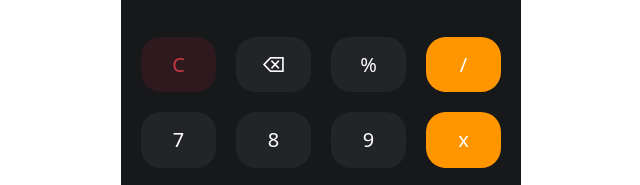
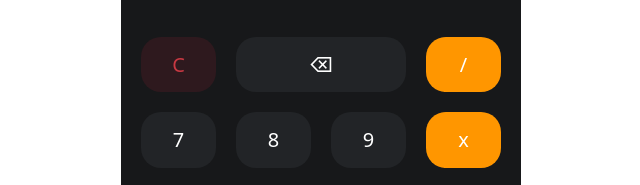
Before and after one commit to simoneschiavo/calculator, a plain HTML site: page index.html in a window 1280 px wide. Shown: the part 296-481 px from the top of the page, 319-959 px from the left. Drawn offline with Linux system fonts and the light colour scheme.

Commit message:
Make Backspace button big twice as normal

```diff
--- a/index.html
+++ b/index.html
@@ -16,7 +16,6 @@
             <div class="row">
                 <button class="cell cancel">C</button>
                 <button class="cell back">⌫</button>
-                <button class="cell pctg">%</button>
                 <button class="cell operation calculation">/</button>
             </div>
             <div class="row">
--- a/styles.css
+++ b/styles.css
@@ -70,6 +70,11 @@ button:active {
     font-size: 20px;
 }
 
+.back {
+    flex-grow: 2;
+    padding: 0 10px 0;
+}
+
 .operation {
     background-color: #FF9600;
 }
```
